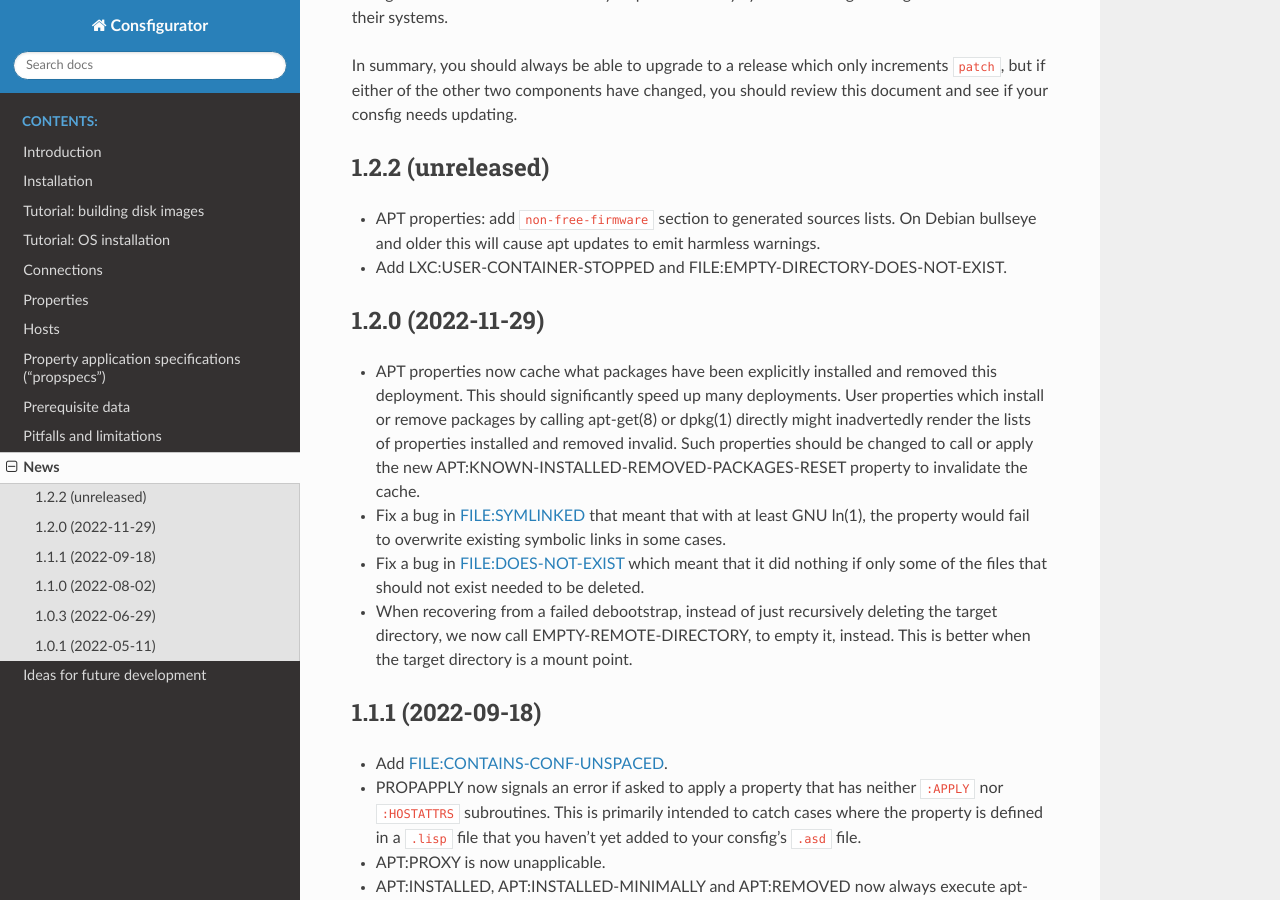
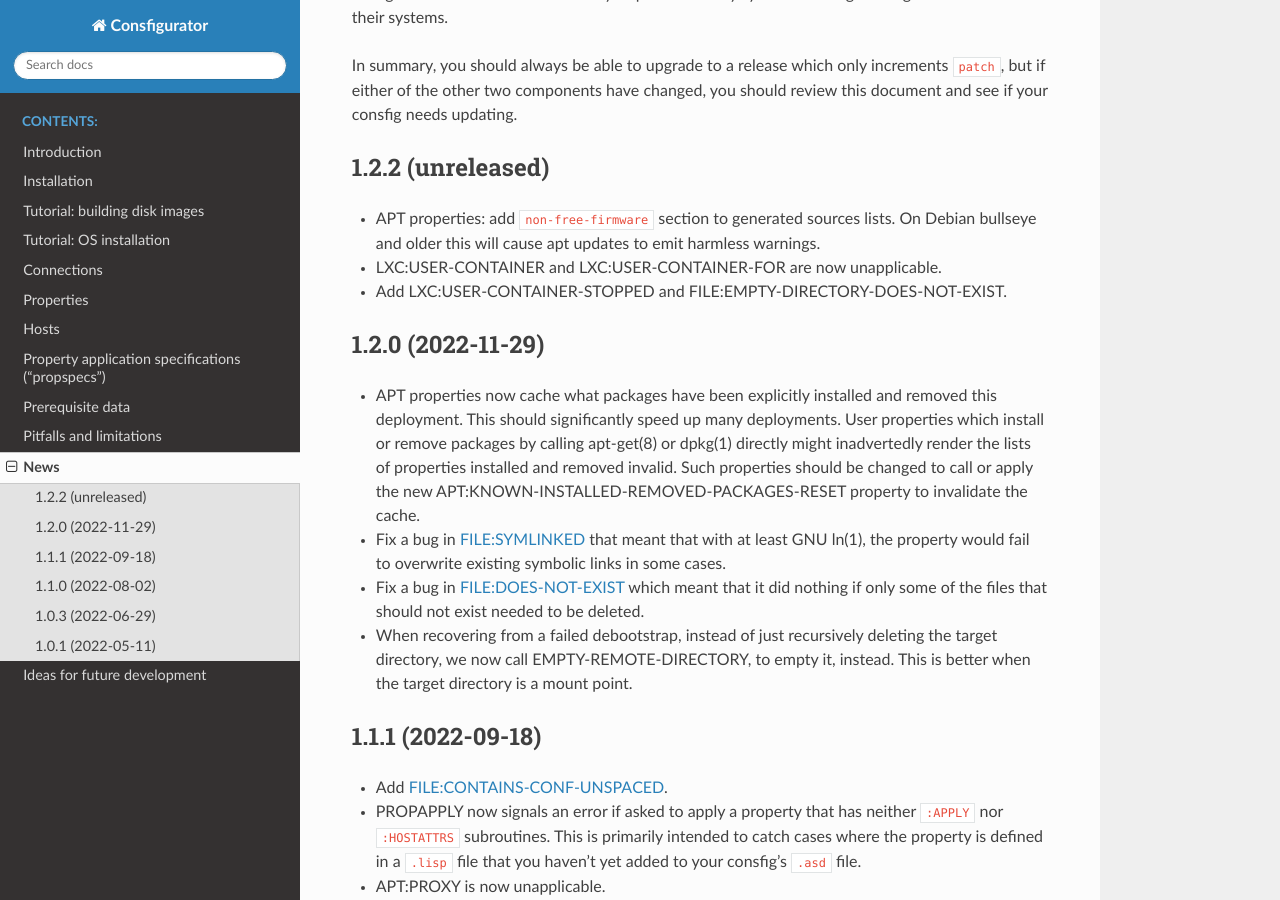
Before and after one commit to spwhitton/consfigurator, a Sphinx documentation site: the page built from doc/news.rst, in a window 1280 px wide and 900 px high, scrolled down 495 px. Built offline with Sphinx 7.4.7 and the Read the Docs theme 2.0.0, drawn with Linux system fonts in a browser that asks for light colours.

Commit message:
make LXC:USER-CONTAINER{,-FOR} unapplicable
Signed-off-by: Sean Whitton <spwhitton@spwhitton.name>

```diff
--- a/doc/news.rst
+++ b/doc/news.rst
@@ -29,6 +29,8 @@ you should review this document and see if your consfig needs updating.
 - APT properties: add ``non-free-firmware`` section to generated sources
   lists.  On Debian bullseye and older this will cause apt updates to emit
   harmless warnings.
+
+- LXC:USER-CONTAINER and LXC:USER-CONTAINER-FOR are now unapplicable.
 
 - Add LXC:USER-CONTAINER-STOPPED and FILE:EMPTY-DIRECTORY-DOES-NOT-EXIST.
 
```
Also changed, not shown: 1 other file.
